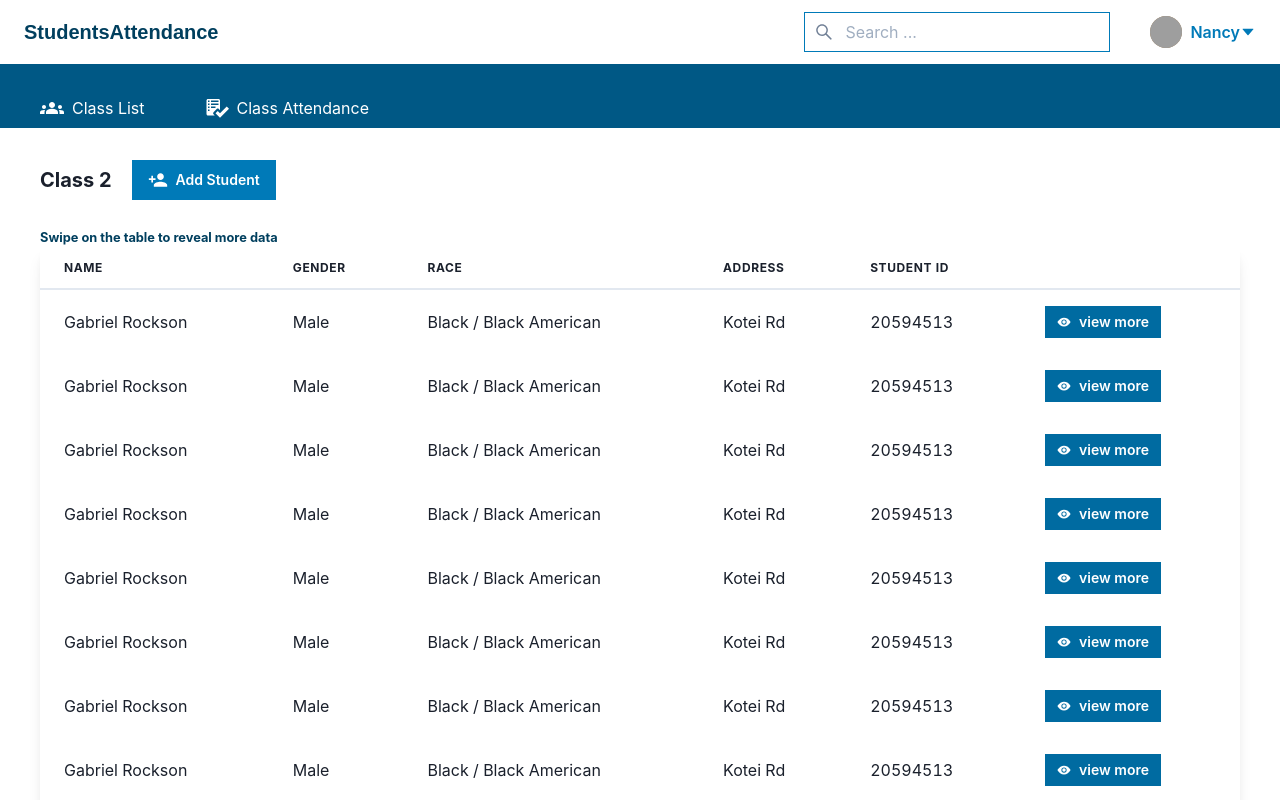
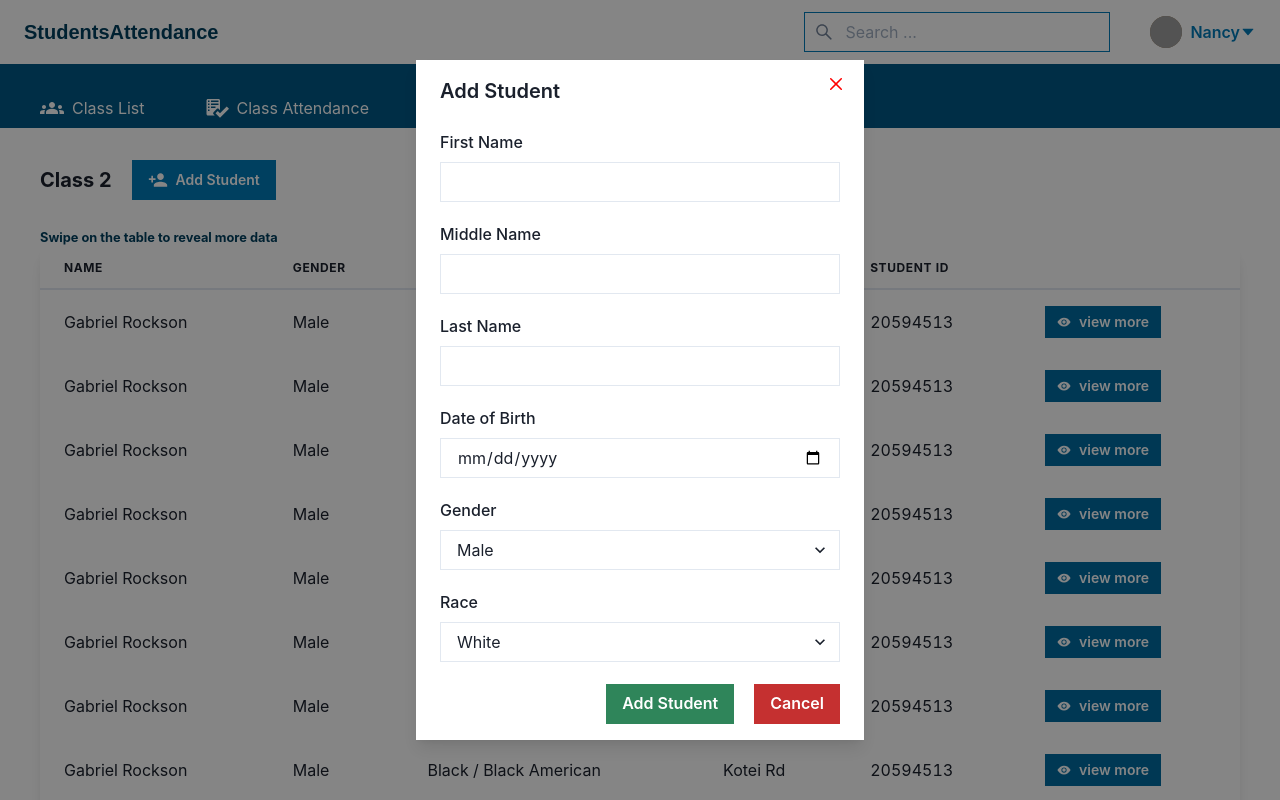
Before and after one commit to Gabriel-Rockson/classhub, a React app in the folder frontend/: page /app/dashboard/class-list in a window 1280 px wide. Both pictures are taken after a click on the button "Add Student". Shown: the top 800 px of the page. Built offline with nearby package versions, Linux system fonts and the light colour scheme; grey boxes are pictures that could not be loaded; the HTML template or start-up script is replaced by a standard one.

Commit message:
Add modal which contains form to add a new user

```diff
--- a/frontend/src/dashboard/StudentList.js
+++ b/frontend/src/dashboard/StudentList.js
@@ -16,10 +16,25 @@ import {
   Th,
   Td,
   TableCaption,
+  Modal,
+  ModalOverlay,
+  ModalContent,
+  ModalHeader,
+  ModalFooter,
+  ModalBody,
+  ModalCloseButton,
+  useDisclosure,
+  FormControl,
+  FormLabel,
+  Input,
+  Select,
+  VStack,
 } from "@chakra-ui/react";
+import { DatePicker } from "@orange_digital/chakra-datepicker";
 
 import { MdPersonAdd } from "react-icons/md";
 import { IoEyeSharp } from "react-icons/io5";
+import { HStack } from "@chakra-ui/react";
 
 const data = {
   name: "Gabriel Rockson",
@@ -29,6 +44,8 @@ const data = {
   student_id: "20594513",
 };
 function StudentList() {
+  const { isOpen, onOpen, onClose } = useDisclosure();
+
   const navigate = useNavigate();
 
   const handleClick = (student_uid) => {
@@ -53,12 +70,129 @@ function StudentList() {
             _hover={{ backgroundColor: "facebook.800" }}
             _active={{ backgroundColor: "facebook.800" }}
             shadow={"md"}
+            onClick={onOpen}
           >
             <Flex alignItems={"center"}>
               <Icon fontSize={"xl"} mr={2} as={MdPersonAdd} /> Add Student
             </Flex>
           </Button>
         </Flex>
+
+        <Modal
+          isOpen={isOpen}
+          onClose={onClose}
+          scrollBehavior={"inside"}
+          closeOnOverlayClick={false}
+        >
+          <ModalOverlay />
+          <ModalContent borderRadius={0}>
+            <ModalHeader>Add Student</ModalHeader>
+            <ModalCloseButton style={{ boxShadow: "none" }} color="red" />
+
+            <ModalBody>
+              <VStack spacing={5}>
+                <FormControl>
+                  <FormLabel>First Name</FormLabel>
+                  <Input borderRadius={0} />
+                </FormControl>
+                <FormControl>
+                  <FormLabel>Middle Name</FormLabel>
+                  <Input borderRadius={0} />
+                </FormControl>
+                <FormControl>
+                  <FormLabel>Last Name</FormLabel>
+                  <Input borderRadius={0} />
+                </FormControl>
+                <FormControl>
+                  <FormLabel>Date of Birth</FormLabel>
+                  {/* TODO replace this date time picker with a custom component that fits chakra or a package */}
+                  <Input type="date" borderRadius={0} />
+                </FormControl>
+                <FormControl>
+                  <FormLabel>Gender</FormLabel>
+                  <Select borderRadius={0}>
+                    <option value="M">Male</option>
+                    <option value="F">Female</option>
+                    <option value="O">Other</option>
+                  </Select>
+                </FormControl>
+                <FormControl>
+                  <FormLabel>Race</FormLabel>
+                  <Select borderRadius={0}>
+                    <option value="W">White</option>
+                    <option value="B">Black / African American</option>
+                    <option value="AIN">American Indian</option>
+                    <option value="H">Native Hawaiian</option>
+                    <option value="O">Some Other Race</option>
+                  </Select>
+                </FormControl>
+                {/* TODO the grade of the student should be automatically filled based on the class list being viewed */}
+                <FormControl>
+                  <FormLabel>Student ID</FormLabel>
+                  <Input borderRadius={0} />
+                </FormControl>
+                <FormControl>
+                  <FormLabel>Address</FormLabel>
+                  <Input borderRadius={0} />
+                </FormControl>
+                <FormControl>
+                  <FormLabel>Father's Name</FormLabel>
+                  <Input borderRadius={0} />
+                </FormControl>
+                <FormControl>
+                  <FormLabel>Father's Contact</FormLabel>
+                  <Input borderRadius={0} />
+                </FormControl>
+                <FormControl>
+                  <FormLabel>Mother's Name</FormLabel>
+                  <Input borderRadius={0} />
+                </FormControl>
+                <FormControl>
+                  <FormLabel>Mother's Contact</FormLabel>
+                  <Input borderRadius={0} />
+                </FormControl>
+                <FormControl>
+                  <FormLabel>Guardian's Name</FormLabel>
+                  <Input borderRadius={0} />
+                </FormControl>
+                <FormControl>
+                  <FormLabel>Guardian's Email</FormLabel>
+                  <Input borderRadius={0} />
+                </FormControl>
+                <FormControl>
+                  <FormLabel>Home Phone</FormLabel>
+                  <Input borderRadius={0} />
+                </FormControl>
+              </VStack>
+            </ModalBody>
+
+            <ModalFooter>
+              <HStack spacing={5}>
+                <Button
+                  color="white"
+                  borderRadius={0}
+                  backgroundColor={"green.600"}
+                  style={{ boxShadow: "none" }}
+                  _hover={{ backgroundColor: "green.800" }}
+                  _active={{ backgroundColor: "green.800" }}
+                >
+                  Add Student
+                </Button>
+                <Button
+                  color="white"
+                  borderRadius={0}
+                  backgroundColor={"red.600"}
+                  style={{ boxShadow: "none" }}
+                  _hover={{ backgroundColor: "red.800" }}
+                  _active={{ backgroundColor: "red.800" }}
+                  onClick={onClose}
+                >
+                  Cancel
+                </Button>
+              </HStack>
+            </ModalFooter>
+          </ModalContent>
+        </Modal>
 
         <Text as={"small"} color={"telegram.900"} fontWeight={"bold"}>
           Swipe on the table to reveal more data
```
